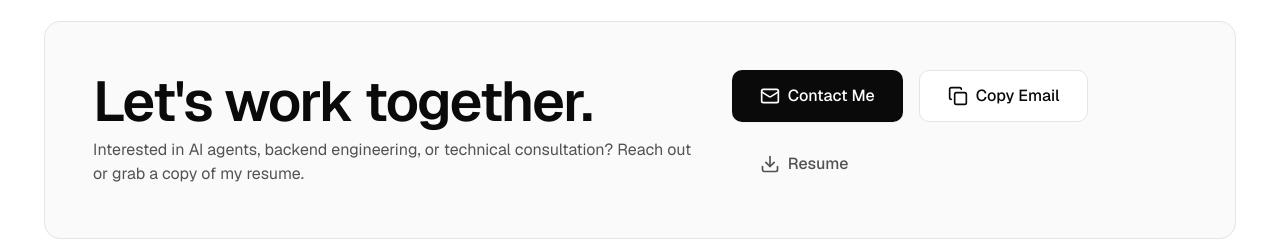
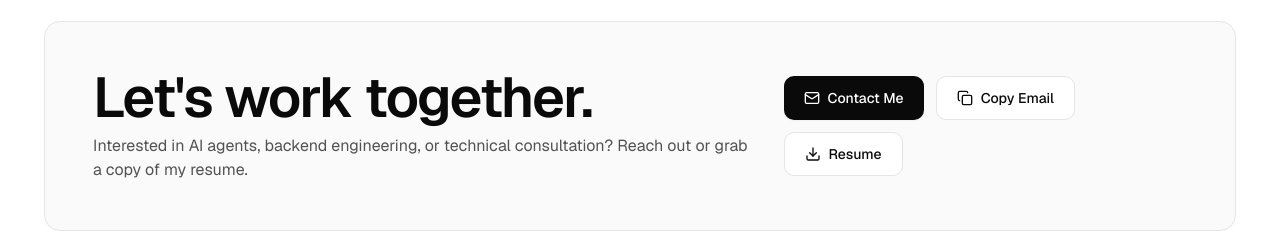
Before and after one commit to rajadaud-code/daud_portfolio, a Next.js app: page /about in a window 1280 px wide. Shown: the part 3982-4222 px from the top of the page. Built offline with nearby package versions, Linux system fonts and the light colour scheme; no server answers.

Commit message:
feat: add ContactCta component and site configuration module

```diff
--- a/src/components/sections/contact-cta.tsx
+++ b/src/components/sections/contact-cta.tsx
@@ -32,22 +32,22 @@ export function ContactCta({
               </p>
             </div>
 
-            <div className="flex flex-wrap items-center justify-center gap-4 sm:justify-start">
+            <div className="flex flex-wrap items-center justify-center gap-3 sm:justify-start">
               <ButtonLink
                 href="/contact"
-                size="lg"
+                size="base"
                 leadingIcon={<Mail className="size-4" />}
               >
                 Contact Me
               </ButtonLink>
 
-              <CopyEmailButton size="lg" />
+              <CopyEmailButton size="base" />
 
               {site.resume.href ? (
                 <ButtonLink
                   href={site.resume.href}
-                  variant="ghost"
-                  size="lg"
+                  variant="secondary"
+                  size="base"
                   download={site.resume.filename}
                   leadingIcon={<Download className="size-4" />}
                 >
--- a/src/content/site.ts
+++ b/src/content/site.ts
@@ -10,7 +10,7 @@ export const site: SiteConfig = {
 
   headline: "AI Engineer",
   subheading:
-    "AI/LLM Engineer | Backend Developer — Python, FastAPI, Node.js, Express.js, JavaScript | LangChain, RAG, Claude",
+    "AI & Backend Engineer, Autonomous Agents, GraphRAG & Agentic Systems, Python, FastAPI & Node.js, Architecting Scalable LLM & Microservice Ecosystems",
 
   bio: [
     "I build full stack projects that don't just run—they think.",
```
